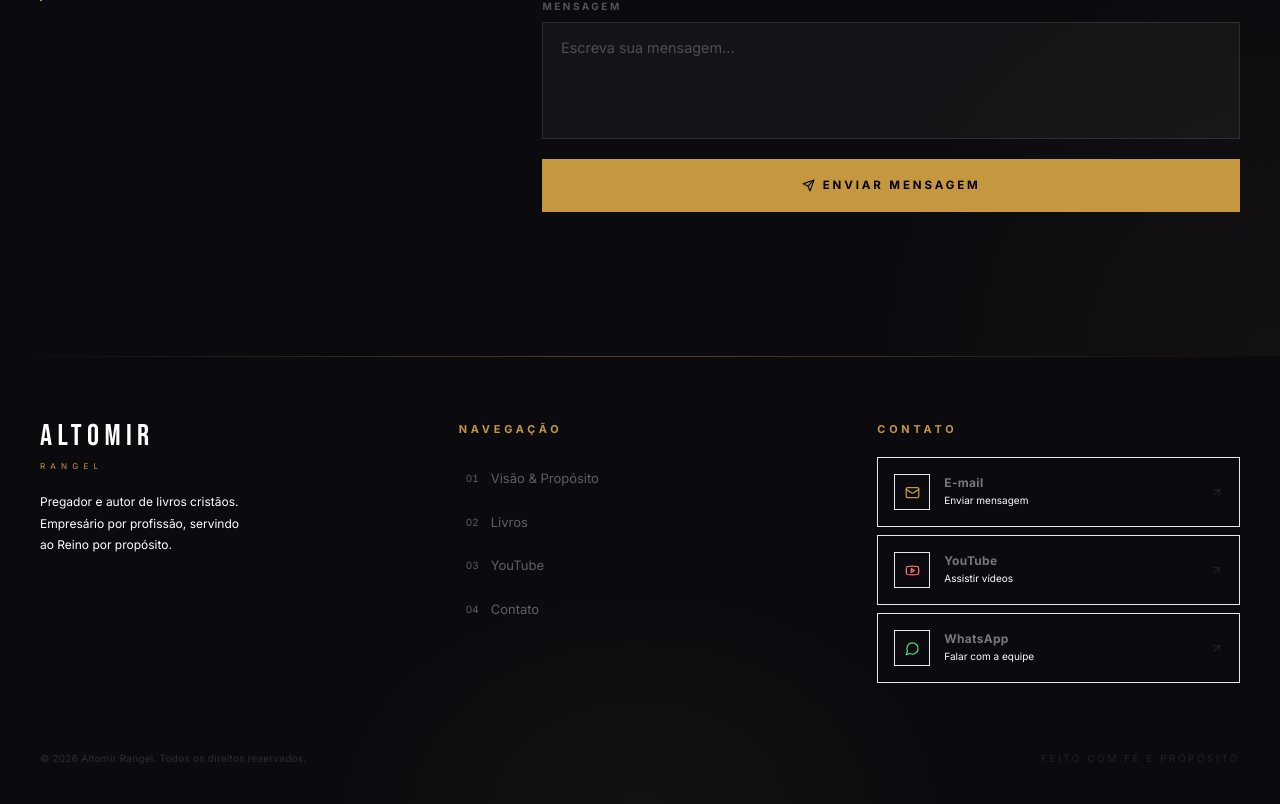
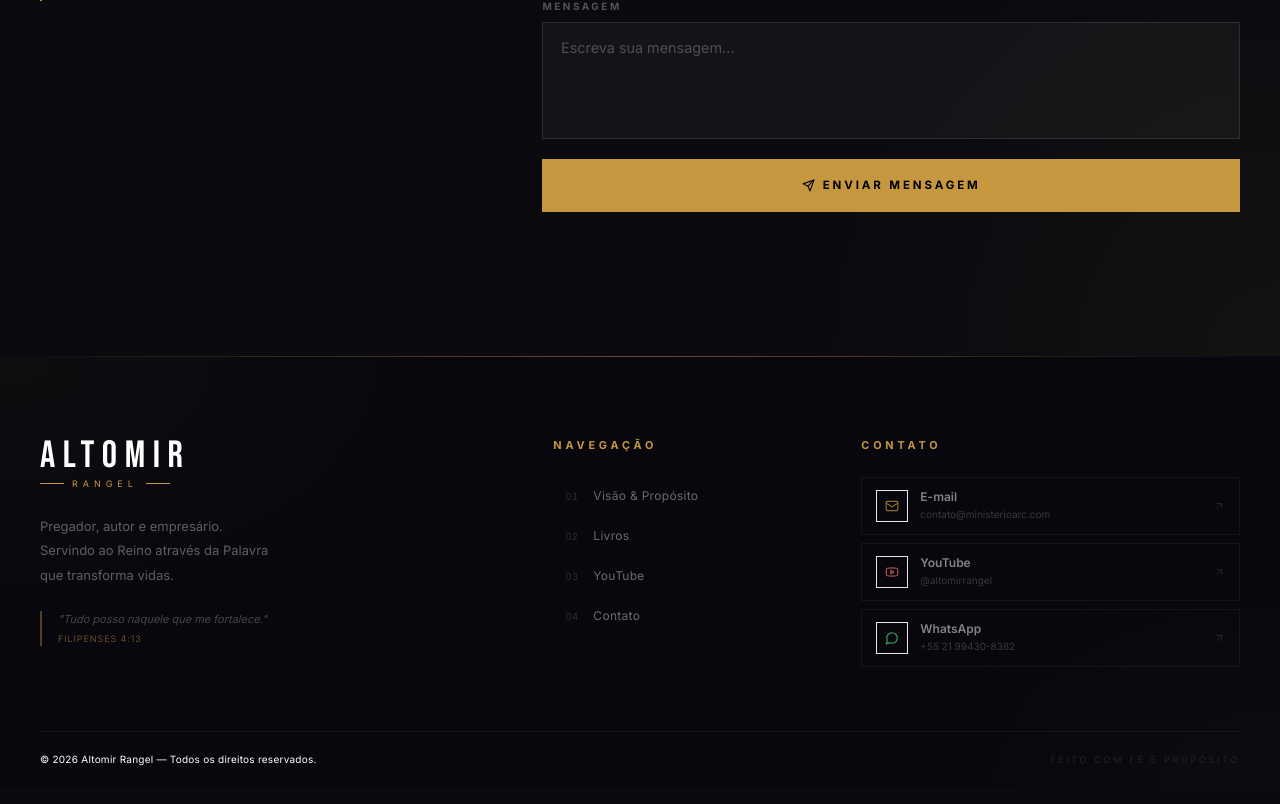
Before and after one commit to arthurrrangel/altomir-rangel, a Next.js app: page / in a window 1280 px wide. Shown: the part 8645-9449 px from the top of the page. Built offline with nearby package versions, Linux system fonts and the light colour scheme; no server answers; a web font is replaced by a local one.

Commit message:
design: footer redesign — brand stronger, verse, 12-col grid, deeper bg

```diff
--- a/components/Footer.tsx
+++ b/components/Footer.tsx
@@ -5,34 +5,28 @@ const contacts = [
     href: 'https://mail.google.com/mail/?view=cm&to=contato@ministerioarc.com',
     icon: Mail,
     label: 'E-mail',
-    desc: 'Enviar mensagem',
+    desc: 'contato@ministerioarc.com',
     iconColor: 'text-[#C5973F]',
-    borderHover: 'hover:border-[#C5973F]/40',
-    bgHover: 'hover:bg-[#C5973F]/5',
-    glow: 'rgba(197,151,63,0.06)',
-    external: true,
+    borderHover: 'hover:border-[#C5973F]/35',
+    glow: 'rgba(197,151,63,0.08)',
   },
   {
     href: 'https://www.youtube.com/@altomirrangel',
     icon: Youtube,
     label: 'YouTube',
-    desc: 'Assistir vídeos',
+    desc: '@altomirrangel',
     iconColor: 'text-red-400',
-    borderHover: 'hover:border-red-500/40',
-    bgHover: 'hover:bg-red-500/5',
-    glow: 'rgba(220,38,38,0.06)',
-    external: true,
+    borderHover: 'hover:border-red-500/35',
+    glow: 'rgba(239,68,68,0.08)',
   },
   {
     href: 'https://wa.me/5521994308382?text=Olá! Gostaria de entrar em contato com a equipe do Pr. Altomir Rangel.',
     icon: MessageCircle,
     label: 'WhatsApp',
-    desc: 'Falar com a equipe',
+    desc: '+55 21 99430-8382',
     iconColor: 'text-green-400',
-    borderHover: 'hover:border-green-500/40',
-    bgHover: 'hover:bg-green-500/5',
-    glow: 'rgba(74,222,128,0.06)',
-    external: true,
+    borderHover: 'hover:border-green-500/35',
+    glow: 'rgba(74,222,128,0.08)',
   },
 ]
 
@@ -46,50 +40,76 @@ const navLinks = [
 export default function Footer() {
   const year = new Date().getFullYear()
   return (
-    <footer className="relative bg-[#0A0A0F] overflow-hidden">
+    <footer className="relative bg-[#07070D] overflow-hidden">
 
-      {/* Linha dourada topo — padrão do site */}
-      <div className="h-px bg-gradient-to-r from-transparent via-[#C5973F]/40 to-transparent" />
+      {/* Linha dourada topo */}
+      <div className="h-px bg-gradient-to-r from-transparent via-[#C5973F]/50 to-transparent" />
 
-      {/* Glow de fundo sutil */}
-      <div className="absolute bottom-0 left-1/2 -translate-x-1/2 w-[700px] h-[250px] pointer-events-none"
-        style={{ background: 'radial-gradient(ellipse at bottom, rgba(197,151,63,0.05) 0%, transparent 70%)' }} />
+      {/* Glows de ambiente */}
+      <div className="absolute top-0 left-0 w-[500px] h-[300px] pointer-events-none"
+        style={{ background: 'radial-gradient(ellipse at top left, rgba(197,151,63,0.04) 0%, transparent 65%)' }} />
+      <div className="absolute bottom-0 right-0 w-[400px] h-[250px] pointer-events-none"
+        style={{ background: 'radial-gradient(ellipse at bottom right, rgba(197,151,63,0.03) 0%, transparent 65%)' }} />
 
-      {/* Grid */}
-      <div className="relative max-w-7xl mx-auto px-6 md:px-10 pt-14 md:pt-16 pb-8 md:pb-10">
-        <div className="grid md:grid-cols-3 gap-10 md:gap-14 mb-12">
+      <div className="relative max-w-7xl mx-auto px-6 md:px-10">
 
-          {/* Brand */}
-          <div className="flex flex-col gap-4 items-center md:items-start text-center md:text-left">
-            <div>
-              <span className="font-bebas text-[30px] text-white tracking-[0.18em] leading-none block">ALTOMIR</span>
-              <span className="font-inter text-[8px] text-[#C5973F] tracking-[0.65em] uppercase">RANGEL</span>
+        {/* Main grid */}
+        <div className="grid lg:grid-cols-12 gap-10 lg:gap-8 pt-14 md:pt-20 pb-12 md:pb-16">
+
+          {/* Brand — 4 cols */}
+          <div className="lg:col-span-4 flex flex-col gap-6 items-center lg:items-start text-center lg:text-left">
+
+            {/* Logo */}
+            <div className="flex flex-col">
+              <span className="font-bebas text-[38px] text-white tracking-[0.2em] leading-none">ALTOMIR</span>
+              <div className="flex items-center gap-2 justify-center lg:justify-start mt-0.5">
+                <div className="h-px w-6 bg-[#C5973F]" />
+                <span className="font-inter text-[9px] text-[#C5973F] tracking-[0.55em] uppercase">RANGEL</span>
+                <div className="h-px w-6 bg-[#C5973F]" />
+              </div>
             </div>
-            <p className="font-inter text-white/28 text-[12px] leading-[1.8] max-w-[210px]">
-              Pregador e autor de livros cristãos. Empresário por profissão, servindo ao Reino por propósito.
+
+            {/* Bio */}
+            <p className="font-inter text-white/35 text-[13px] leading-[1.85] max-w-[240px]">
+              Pregador, autor e empresário. Servindo ao Reino através da Palavra que transforma vidas.
             </p>
+
+            {/* Versículo */}
+            <div className="border-l-2 border-[#C5973F]/40 pl-4 text-left max-w-[240px]">
+              <p className="font-inter text-white/25 text-[11px] leading-relaxed italic">
+                "Tudo posso naquele que me fortalece."
+              </p>
+              <span className="font-inter text-[9px] text-[#C5973F]/50 tracking-widest uppercase mt-1 block">
+                Filipenses 4:13
+              </span>
+            </div>
           </div>
 
-          {/* Navegação */}
-          <div className="flex flex-col items-center md:items-start">
-            <span className="label block mb-5">Navegação</span>
-            <nav className="flex flex-col w-full">
+          {/* Spacer col */}
+          <div className="hidden lg:block lg:col-span-1" />
+
+          {/* Navegação — 3 cols */}
+          <div className="lg:col-span-3 flex flex-col items-center lg:items-start">
+            <span className="label block mb-6">Navegação</span>
+            <nav className="flex flex-col w-full gap-0.5">
               {navLinks.map((l, i) => (
                 <a key={l.href} href={l.href}
-                  className="group relative flex items-center justify-center md:justify-start gap-3 font-inter text-[13px] text-white/35 hover:text-white/85 transition-colors py-3 last:border-0">
-                  <span className="absolute left-0 top-0 bottom-0 w-0 group-hover:w-[2px] bg-[#C5973F] transition-all duration-200" />
-                  <span className="font-inter text-[10px] text-white/12 group-hover:text-[#C5973F]/50 transition-colors w-5 text-right flex-shrink-0 hidden md:block tabular-nums">
+                  className="group relative flex items-center justify-center lg:justify-start gap-3 py-2.5 pl-0 lg:pl-3">
+                  <span className="absolute left-0 top-0 bottom-0 w-0 group-hover:w-[2px] bg-[#C5973F] transition-all duration-200 rounded-r" />
+                  <span className="font-inter text-[10px] text-white/15 group-hover:text-[#C5973F]/60 transition-colors tabular-nums hidden lg:block w-4 flex-shrink-0">
                     0{i + 1}
                   </span>
-                  {l.label}
+                  <span className="font-inter text-[12px] tracking-wide text-white/40 group-hover:text-white/80 transition-colors duration-200">
+                    {l.label}
+                  </span>
                 </a>
               ))}
             </nav>
           </div>
 
-          {/* Contato */}
-          <div className="flex flex-col items-center md:items-start">
-            <span className="label block mb-5">Contato</span>
+          {/* Contato — 4 cols */}
+          <div className="lg:col-span-4 flex flex-col items-center lg:items-start">
+            <span className="label block mb-6">Contato</span>
             <div className="flex flex-col gap-2 w-full">
               {contacts.map(c => {
                 const Icon = c.icon
@@ -97,37 +117,43 @@ export default function Footer() {
                   <a
                     key={c.href}
                     href={c.href}
-                    target={c.external ? '_blank' : undefined}
-                    rel={c.external ? 'noopener noreferrer' : undefined}
-                    className={`group relative flex items-center gap-3.5 px-4 py-4 border border-white/6 ${c.borderHover} ${c.bgHover} transition-all duration-200 overflow-hidden`}
+                    target="_blank"
+                    rel="noopener noreferrer"
+                    className={`group relative flex items-center gap-3 px-3.5 py-3 border border-white/5 ${c.borderHover} transition-all duration-250 overflow-hidden`}
                   >
+                    {/* Glow hover */}
                     <div className="absolute inset-0 opacity-0 group-hover:opacity-100 transition-opacity duration-300 pointer-events-none"
-                      style={{ background: `radial-gradient(ellipse at left center, ${c.glow} 0%, transparent 70%)` }} />
-                    <div className="relative w-9 h-9 flex items-center justify-center border border-white/8 group-hover:border-white/18 flex-shrink-0 transition-colors">
-                      <Icon size={15} className={c.iconColor} />
+                      style={{ background: `radial-gradient(ellipse at 20% 50%, ${c.glow} 0%, transparent 70%)` }} />
+
+                    {/* Ícone */}
+                    <div className="relative w-8 h-8 flex items-center justify-center bg-white/3 border border-white/6 group-hover:border-white/12 flex-shrink-0 transition-all duration-200">
+                      <Icon size={14} className={`${c.iconColor} opacity-70 group-hover:opacity-100 transition-opacity`} />
                     </div>
+
+                    {/* Texto */}
                     <div className="relative flex-1 min-w-0">
-                      <p className="font-inter text-[12px] font-bold text-white/45 group-hover:text-white/90 transition-colors leading-none tracking-wide">{c.label}</p>
-                      <p className="font-inter text-[10px] text-white/18 group-hover:text-white/40 transition-colors mt-1">{c.desc}</p>
+                      <p className="font-inter text-[12px] font-semibold text-white/50 group-hover:text-white/85 transition-colors leading-none">{c.label}</p>
+                      <p className="font-inter text-[10px] text-white/20 group-hover:text-white/35 transition-colors mt-1 truncate">{c.desc}</p>
                     </div>
-                    <ArrowUpRight size={13} className="relative text-white/10 group-hover:text-white/50 group-hover:translate-x-0.5 group-hover:-translate-y-0.5 transition-all duration-200 flex-shrink-0" />
+
+                    <ArrowUpRight size={12} className="relative text-white/10 group-hover:text-white/45 group-hover:translate-x-0.5 group-hover:-translate-y-0.5 transition-all duration-200 flex-shrink-0" />
                   </a>
                 )
               })}
             </div>
           </div>
-
         </div>
 
         {/* Bottom bar */}
-        <div className="pt-5 flex flex-col sm:flex-row items-center justify-between gap-2">
-          <span className="font-inter text-[10px] text-white/15 tracking-wide">
-            &copy; {year} Altomir Rangel. Todos os direitos reservados.
+        <div className="border-t border-white/5 py-5 flex flex-col sm:flex-row items-center justify-between gap-3">
+          <span className="font-inter text-[10px] text-white/18 tracking-wide">
+            &copy; {year} Altomir Rangel &mdash; Todos os direitos reservados.
           </span>
-          <span className="font-inter text-[10px] text-white/10 tracking-[0.25em] uppercase">
+          <span className="font-inter text-[9px] text-white/10 tracking-[0.3em] uppercase">
             Feito com fé e propósito
           </span>
         </div>
+
       </div>
     </footer>
   )
```
